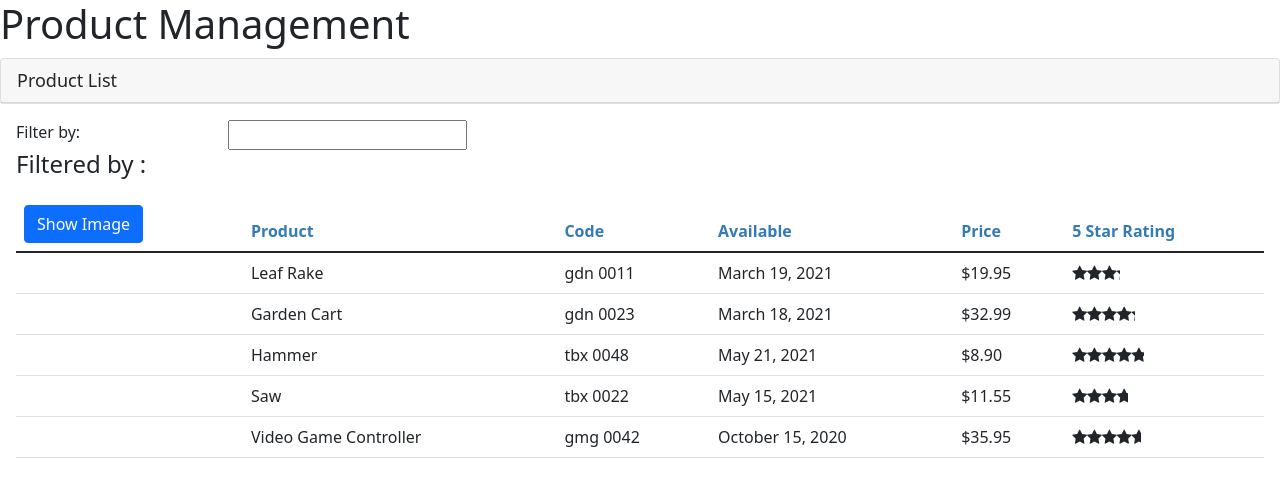
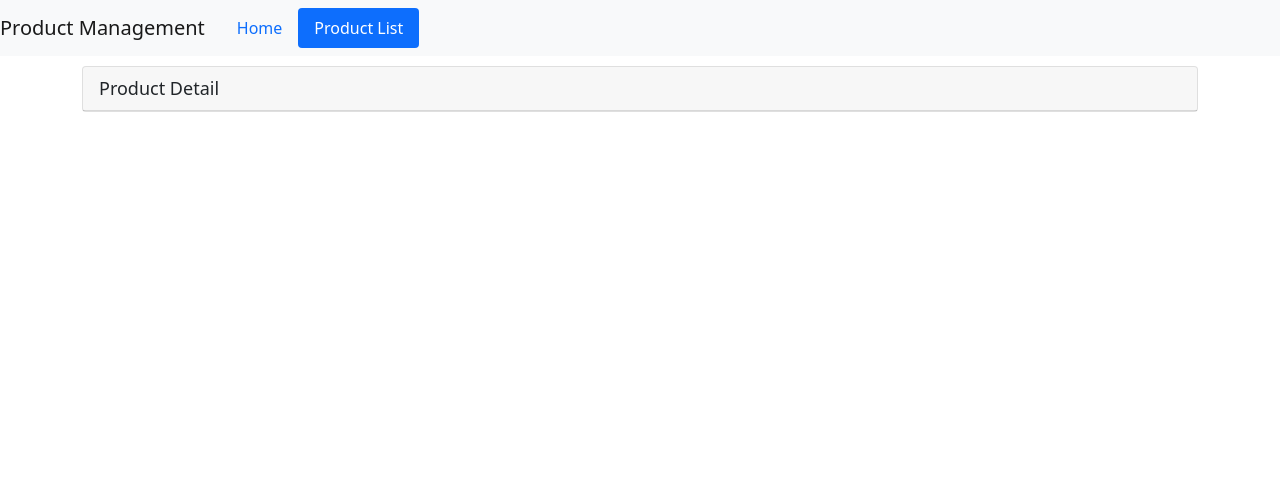
Before and after one commit to ballabanidesara/product_management, an Angular app: page /products/1 in a window 1280 px wide. Shown: the top 486 px of the page. Built offline with nearby package versions, Linux system fonts and the light colour scheme.

Commit message:
Navigation and Routing

```diff
--- a/src/app/app.component.ts
+++ b/src/app/app.component.ts
@@ -3,9 +3,16 @@
 @Component({
   selector: 'pm-root',
   template:`
-  <div><h1>{{pageTitle}}</h1>
-<pm-products></pm-products>
-  </div>
+  <nav class='navbar navbar-expand navbar-light bg-light'>
+        <a class='navbar-brand'>{{pageTitle}}</a>
+        <ul class='nav nav-pills'>
+          <li><a class='nav-link' routerLinkActive='active' routerLink='/welcome'>Home</a></li>
+          <li><a class='nav-link' routerLinkActive='active' routerLink='/products'>Product List</a></li>
+        </ul>
+    </nav>
+    <div class='container'>
+      <router-outlet></router-outlet>
+    </div>
   `
 })
 export class AppComponent {
--- /dev/null
+++ b/src/app/products/product-detail.component.html
@@ -0,0 +1,5 @@
+<div class='card'>
+    <div class='card-header'>
+      {{ pageTitle }}
+    </div>
+    </div>
--- /dev/null
+++ b/src/app/products/product-detail.component.ts
@@ -0,0 +1,15 @@
+import { Component, OnInit } from '@angular/core';
+
+@Component({
+  templateUrl: './product-detail.component.html',
+  styleUrls: ['./product-detail.component.css']
+})
+export class ProductDetailComponent implements OnInit {
+  pageTitle: string = 'Product Detail';
+
+  constructor() { }
+
+  ngOnInit(): void {
+  }
+
+}
--- a/src/app/products/product-list.component.ts
+++ b/src/app/products/product-list.component.ts
@@ -4,7 +4,6 @@
 import { ProductService } from "./product.service";
 
 @Component({
-    selector: 'pm-products',
     templateUrl: './product-list.component.html',
     styleUrls: ['./product-list.component.css']
 
```
Also changed, not shown: src/app/app.module.ts (+13 -1 lines), src/app/products/product-detail.component.css (added), 1 other file (tests, documents, lock files or other folders).
